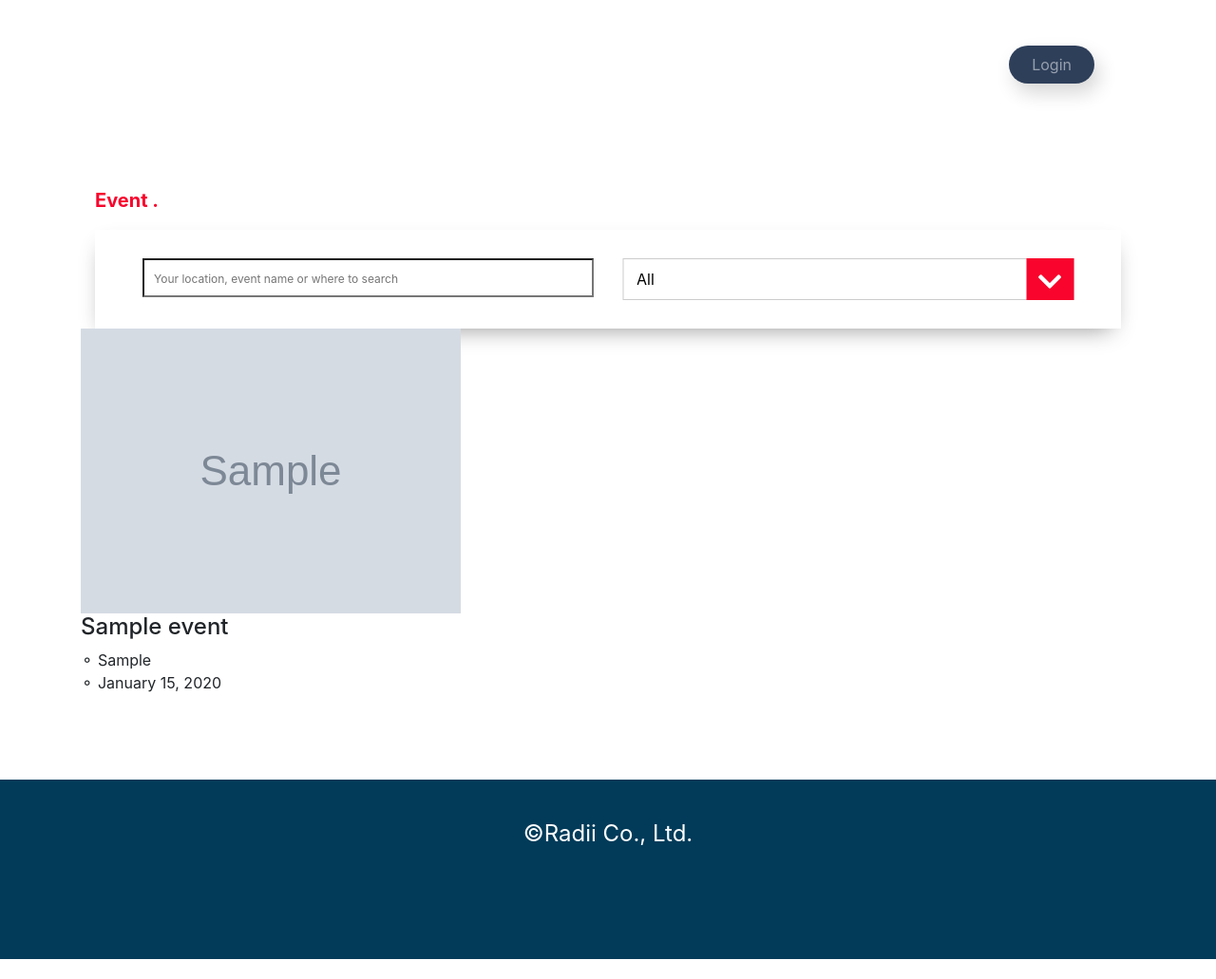
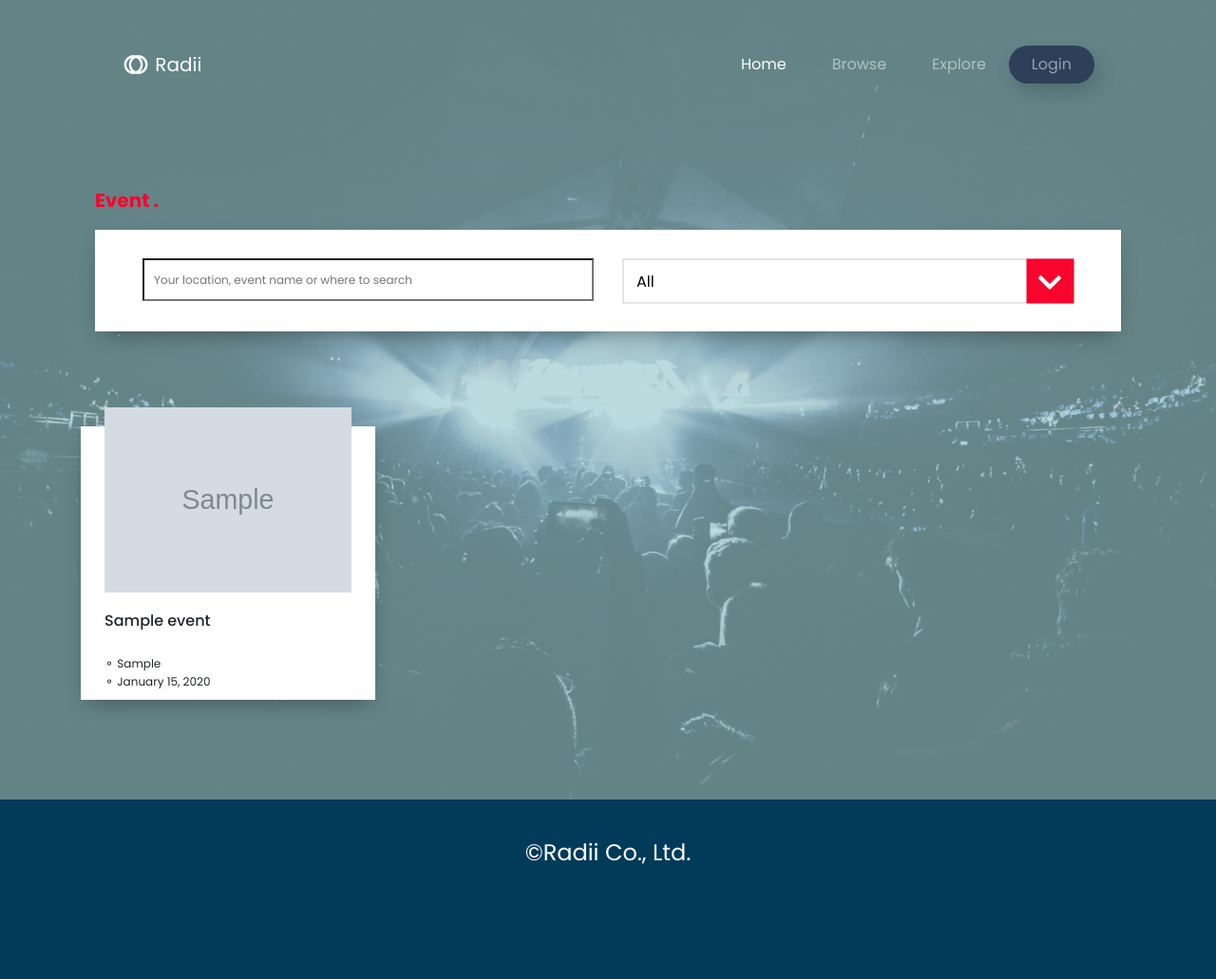
Before and after one commit to pknn/radii, a Flask app: template app/templates/event.html in a window 1280 px wide. Shown: the whole page at 95% size. Before the commit the page ends 1010 px from the top, so only its background shows below. Run offline with Flask 2, Linux system fonts and the light colour scheme; tables that the repository leaves empty hold one stand-in row (values such as "Sample post"); the template is opened without the code that fills it: values that come from a table or form of the project are taken from there, most other values are stand-ins (such as "Sample title", 1, 10 or a date in 2020); grey boxes marked "Sample" are stand-in pictures; parts of the project's set-up code (start-up, migrations or seed data) failed here and were passed over; some libraries are stand-ins or nearby versions.

Commit message:
Add neccesary files

```diff
--- a/app.py
+++ b/app.py
@@ -1,7 +1,7 @@
 from app import app
 
 if __name__ == "__main__":
-    app.run(host="0.0.0.0", port="80", debug=True)
+    app.run(host="127.0.0.1", port="5000", debug=True, ssl_context="adhoc")
 else:
     from meinheld import server
 
--- a/app/static/styles/_navbar.scss
+++ b/app/static/styles/_navbar.scss
@@ -3,6 +3,7 @@
     color: white;
     border-radius: 40px;
     box-shadow: 5px 10px 20px hsla(0, 0, 0, 0.16);
+    cursor: pointer;
 }
 
 @media (min-width: 768px) {
--- a/app/static/styles/main.css
+++ b/app/static/styles/main.css
@@ -1,23 +1,18 @@
 @charset "UTF-8";
 @import url("https://fonts.googleapis.com/css?family=Poppins:400,500,700");
-#main-navigation {
-  padding: 0 8rem;
-}
-
 #login-button {
   background: #2E3F5A;
   color: white;
   border-radius: 40px;
   box-shadow: 5px 10px 20px rgba(0, 0, 0, 0.16);
+  cursor: pointer;
 }
-
 
 @media (min-width: 768px) {
   #main-navigation {
     padding: 0 8rem;
   }
 }
-
 header {
   background: linear-gradient(rgba(149, 202, 208, 0.6), rgba(149, 202, 208, 0.6)), url("/static/images/cover.jpg");
   background-position: bottom;
@@ -51,7 +46,6 @@ header {
   border-radius: 0;
 }
 
-
 @media (min-width: 768px) {
   #cover {
     text-align: left;
@@ -63,8 +57,126 @@ header {
     margin: 2rem 0;
   }
 }
-html,
-body {
+#event {
+  background: linear-gradient(rgba(149, 202, 208, 0.6), rgba(149, 202, 208, 0.6)), url(/static/images/cover.jpg);
+  background-position: bottom;
+  background-attachment: fixed;
+  background-size: cover;
+  height: 100%;
+  box-shadow: 5px 10px 20px rgba(0, 0, 0, 0.16);
+}
+
+.grid {
+  display: grid;
+  grid-template-columns: repeat(auto-fill, minmax(270px, 1fr));
+  grid-auto-rows: 1fr;
+  grid-gap: 90px;
+  margin-top: 100px;
+}
+
+.services {
+  padding: 25px;
+  padding-bottom: 0px;
+  display: block;
+  background: #fff;
+  margin-bottom: 15px;
+  -webkit-box-shadow: 0px 10px 23px -10px rgba(0, 0, 0, 0.43);
+  -moz-box-shadow: 0px 10px 23px -10px rgba(0, 0, 0, 0.43);
+  -ms-box-shadow: 0px 10px 23px -10px rgba(0, 0, 0, 0.43);
+  -o-box-shadow: 0px 10px 23px -10px rgba(0, 0, 0, 0.43);
+  box-shadow: 0px 10px 23px -10px rgba(0, 0, 0, 0.43);
+}
+@media screen and (max-width: 600px) {
+  .services {
+    margin-top: 0;
+    margin-bottom: 10px;
+  }
+}
+@media screen and (max-width: 480px) {
+  .services {
+    margin-top: 0;
+    margin-bottom: 20px;
+  }
+}
+.services span {
+  width: 100%;
+  display: block;
+  margin-bottom: 7px;
+}
+.services span img {
+  width: 100%;
+  margin: 0 auto;
+  margin-top: -45px;
+}
+.services h4 {
+  font-size: 16px;
+  font-weight: 500;
+  height: 39px;
+  position: relative;
+  overflow: hidden;
+  margin-bottom: 0px;
+}
+.services h4:after {
+  bottom: -10px;
+  left: 0;
+  right: 0;
+  width: 40px;
+  height: 2px;
+  margin: 0 auto;
+  background: black;
+  content: "";
+}
+
+.event-title {
+  text-align: left;
+  margin-top: 20px;
+  margin-bottom: 7px;
+}
+
+.event-location {
+  font-size: 12px;
+  text-align: left;
+  overflow: hidden;
+  padding-bottom: 0%;
+  height: 19px;
+  position: relative;
+  overflow: hidden;
+}
+
+.event-date {
+  font-size: 12px;
+  text-align: left;
+  overflow: hidden;
+  padding-bottom: 0%;
+  margin-bottom: 10px;
+}
+
+#fh5co-logo {
+  margin: 0;
+  padding: 0;
+}
+
+.fh5co-nav {
+  background-color: #5cacb4;
+}
+.fh5co-nav .top-menu {
+  padding: 25px 0;
+}
+.fh5co-nav a {
+  padding: 5px 10px;
+  color: #5cacb4;
+}
+@media screen and (max-width: 600) {
+  .fh5co-nav .menu-1 {
+    display: none;
+  }
+}
+.fh5co-nav ul {
+  padding: 0;
+  margin: 5px 0 0 0;
+}
+.fh5co-nav ul li {
+  padding: 0;
   margin: 0;
   list-style: none;
   display: inline;
@@ -375,6 +487,19 @@ label {
   font-size: 50px;
 }
 
+html,
+body {
+  margin: 0;
+  height: 100%;
+  width: 100%;
+  font-family: "Poppins", sans-serif;
+  background-color: #EAEAEA;
+}
+
+.container-fluid {
+  padding: 0px;
+}
+
 .pre-box {
   box-shadow: 5px 10px 20px rgba(0, 0, 0, 0.16);
 }
--- a/app/templates/components/login.html
+++ b/app/templates/components/login.html
@@ -60,7 +60,11 @@
               <div class="row">
                 <div class="circle facebook"><i class="fab fa-facebook-f"></i></div>
                 <div class="circle twitter"><i class="fab fa-twitter"></i></div>
-                <div class="circle github"><i class="fab fa-github"></i></div>
+                <div class="circle github">
+                  <a href="{{url_for('login_github')}}">
+                    <i class="fab fa-github"></i>
+                  </a>
+                </div>
               </div>
             </div>
           </div>
```
Also changed, not shown: app/__init__.py (+11 -6 lines), app/models.py (+7 -0 lines), app/routes.py (+10 -1 lines), 1 other file.
